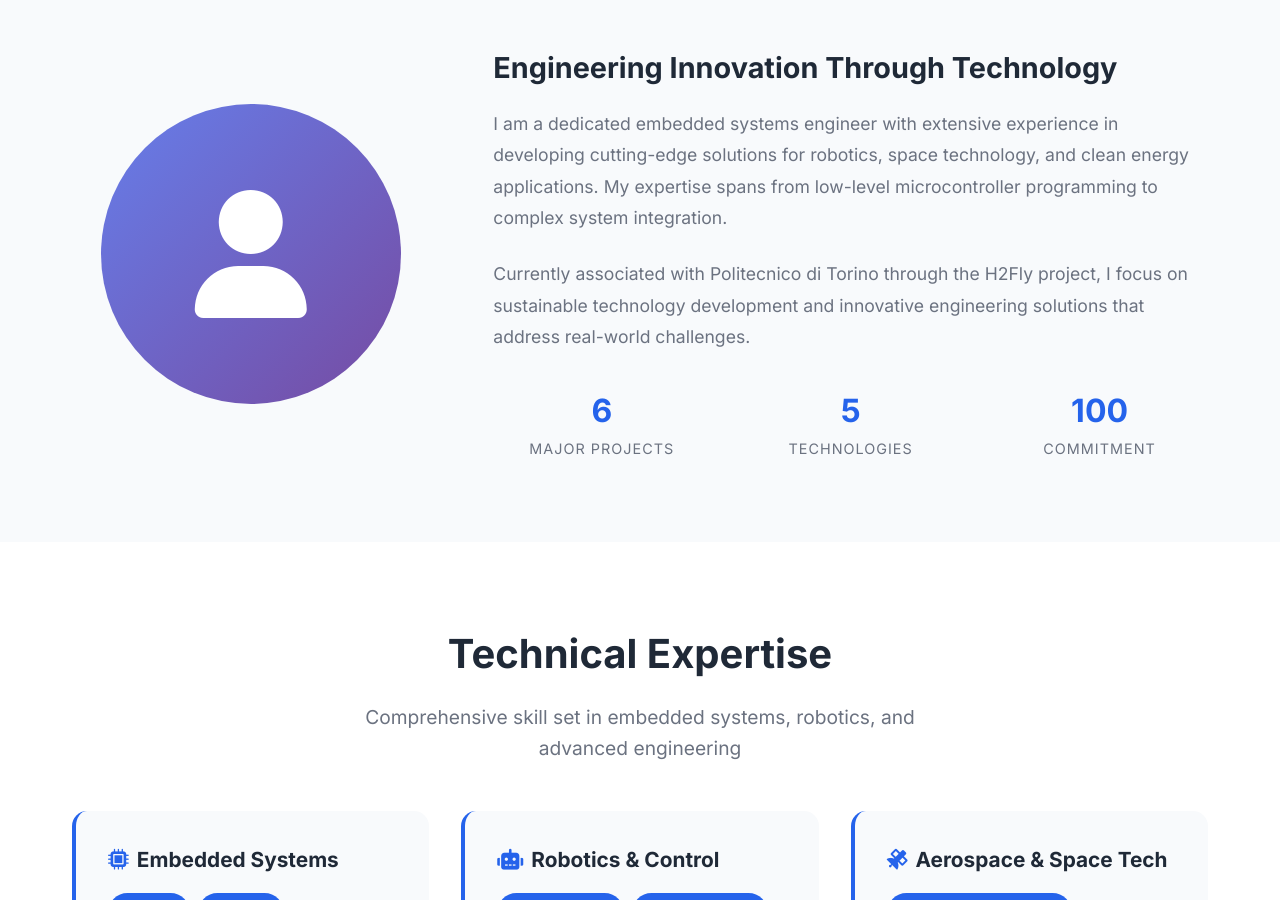
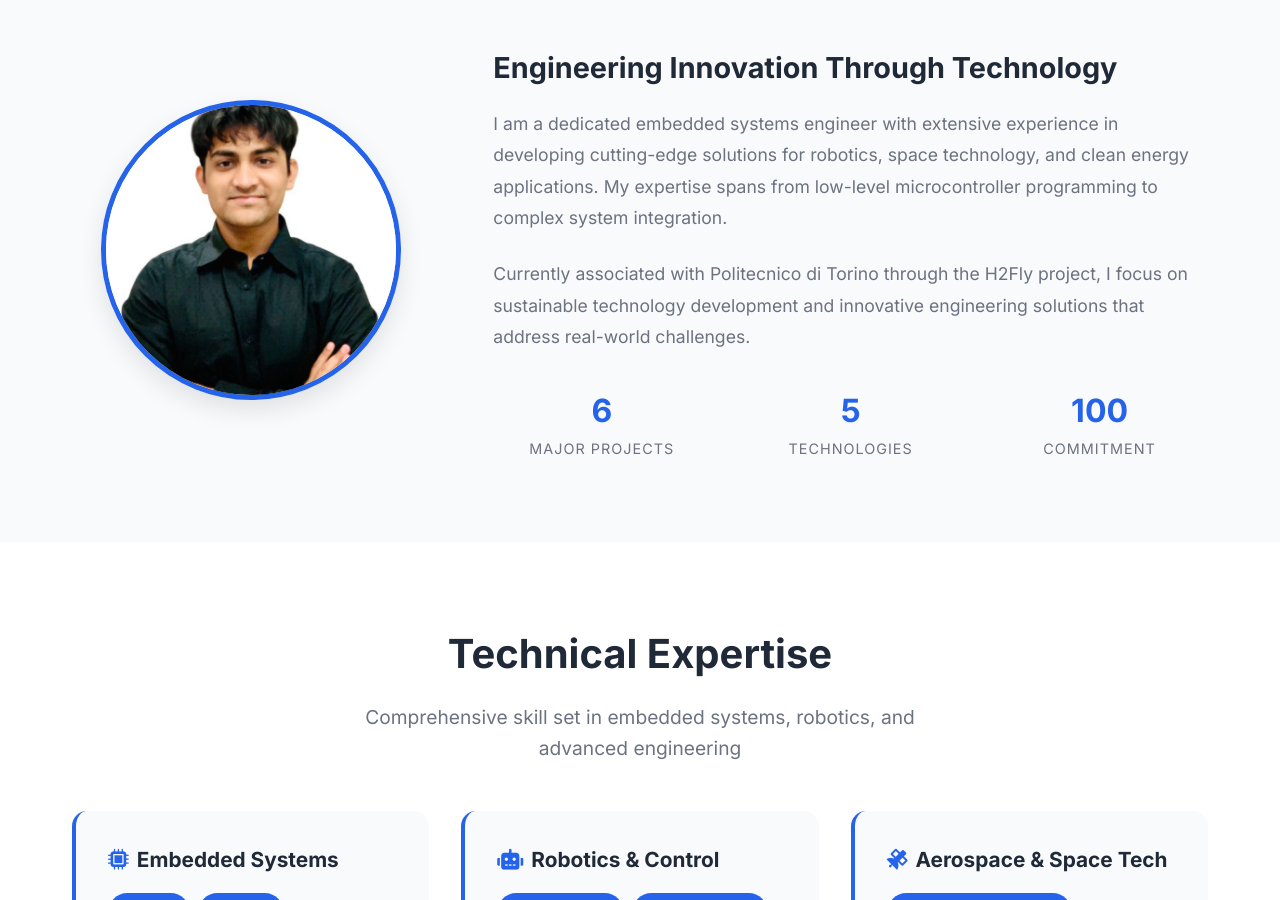
Before and after one commit to MahadiAlif/Mahadi_codes_robot, a plain HTML site: page index.html in a window 1280 px wide. Shown: the part 1024-1924 px from the top of the page. Drawn offline with Linux system fonts and the light colour scheme.

Commit message:
Update index.html

```diff
--- a/index.html
+++ b/index.html
@@ -743,11 +743,10 @@
             </p>
 
             <div class="about-grid">
-                <div class="about-image.jpg">
-                    <div style="width: 300px; height: 300px; background: var(--gradient); border-radius: 50%; display: flex; align-items: center; justify-content: center; margin: 0 auto;">
-                        <i class="fas fa-user" style="font-size: 8rem; color: white;"></i>
-                    </div>
+                <div class="about-image">
+                    <img src="image.jpg" alt="Your Name" class="about-avatar">
                 </div>
+
                 <div class="about-content">
                     <h3>Engineering Innovation Through Technology</h3>
                     <p>
```
